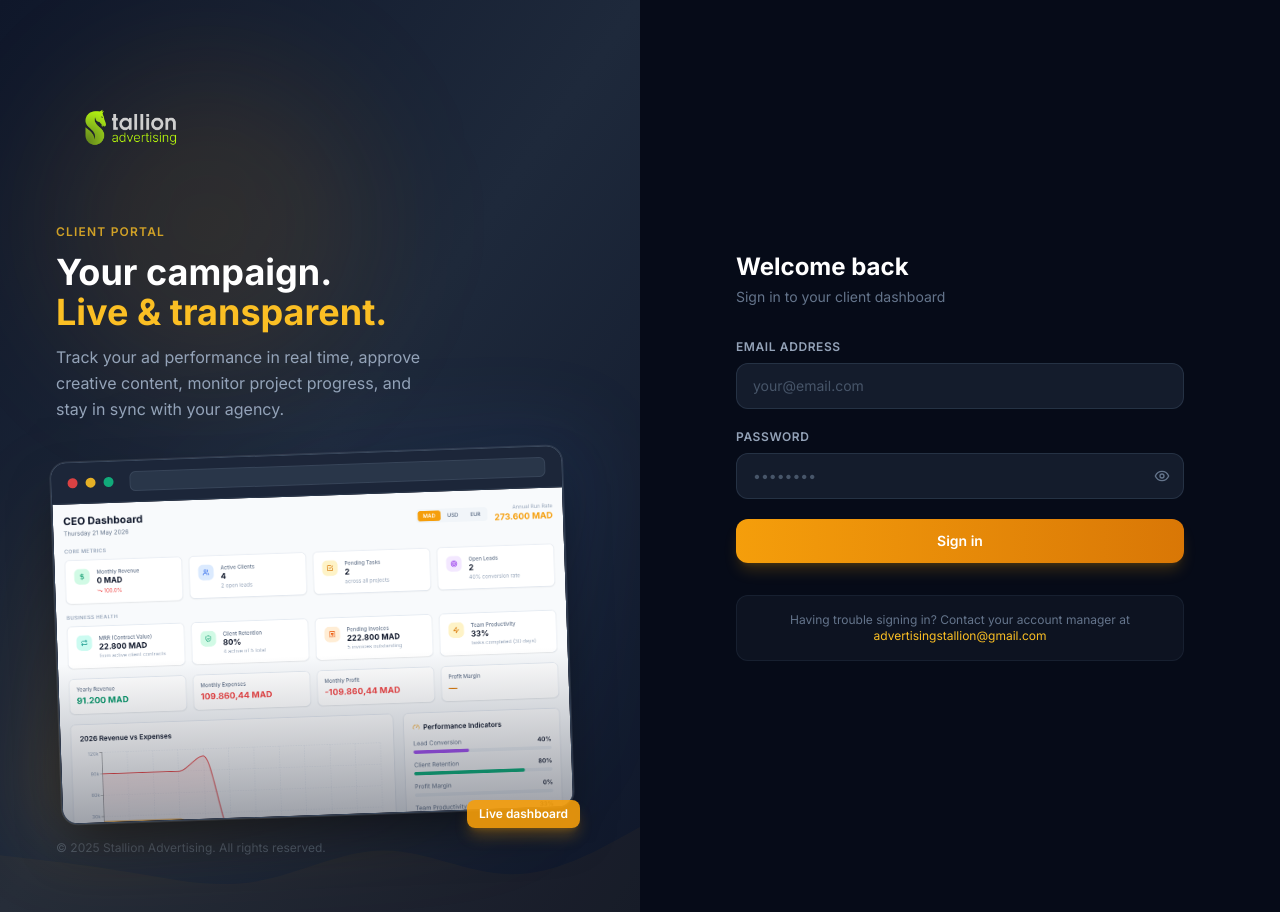
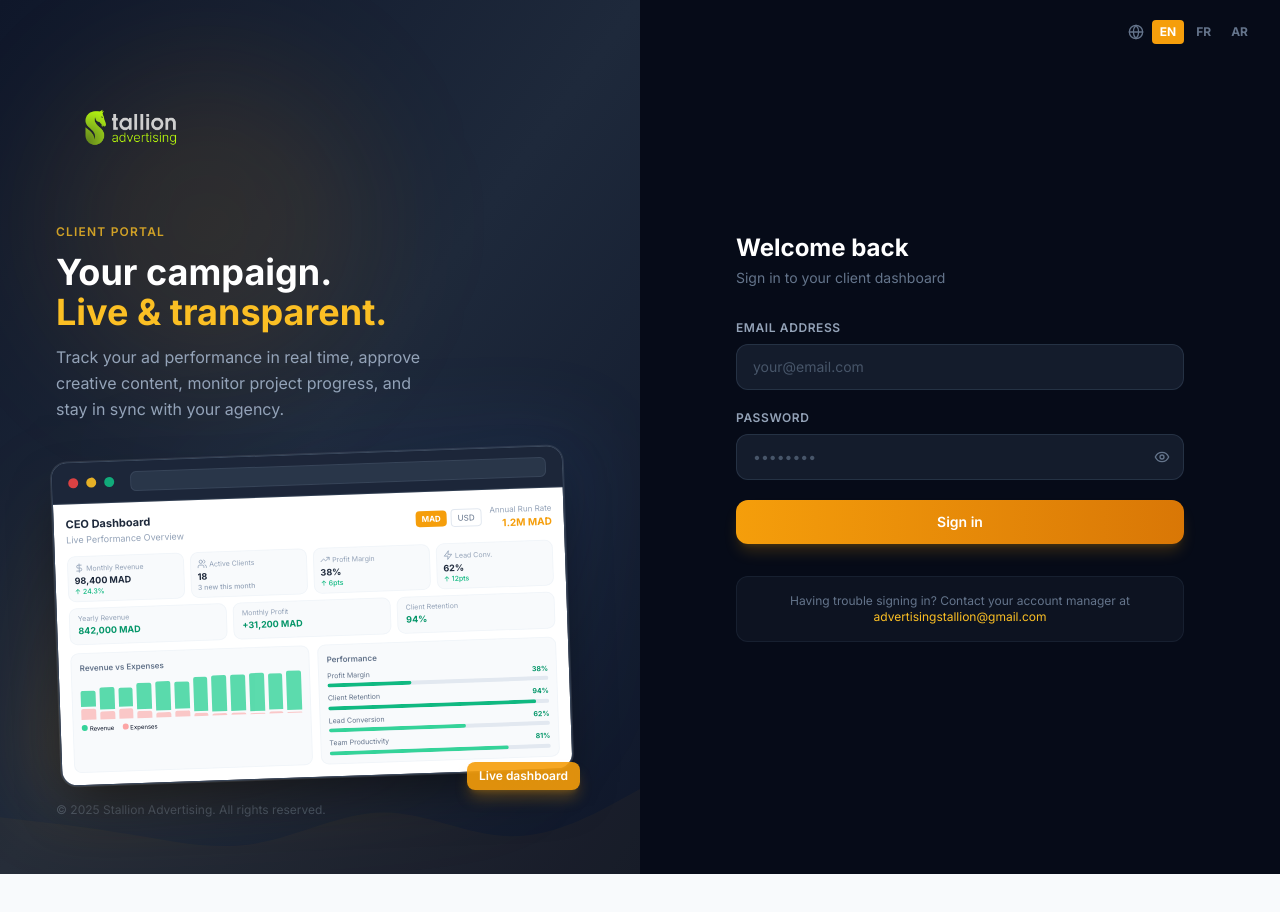
Before and after one commit to Hicham2115/STALLION-ADVERTISING-SYSTEM, a React (Vite) app in the folder frontend/: page /portal/login in a window 1280 px wide. After the commit the page ends 874 px from the top, so only its background shows below. Built offline with nearby package versions, Linux system fonts and the light colour scheme; no server answers.

Commit message:
first commit

```diff
--- a/frontend/src/components/AuthLeftPanel.tsx
+++ b/frontend/src/components/AuthLeftPanel.tsx
@@ -1,8 +1,7 @@
 import type { ReactNode } from 'react';
 import logo from '@/assets/png.png';
 import { useTranslation } from 'react-i18next';
-
-const DASHBOARD_PREVIEW = '/images/dashboard-preview.png';
+import { TrendingUp, Users, DollarSign, Zap } from 'lucide-react';
 
 type AuthLeftPanelProps = {
   eyebrow?: string;
@@ -70,14 +69,99 @@ export default function AuthLeftPanel({
                   <span className="w-2.5 h-2.5 rounded-full bg-emerald-500/90" />
                   <span className="ml-2 flex-1 h-5 rounded-md bg-slate-700/60 border border-slate-600/50" />
                 </div>
-                <div className="relative aspect-[16/10] bg-slate-950 overflow-hidden">
-                  <img
-                    src={DASHBOARD_PREVIEW}
-                    alt={t('auth.dashboardPreviewAlt')}
-                    className="w-full h-full object-cover object-top"
-                    loading="eager"
-                  />
-                  <div className="absolute inset-0 bg-gradient-to-t from-slate-900/40 via-transparent to-transparent pointer-events-none" />
+                {/* Mini dashboard preview */}
+                <div className="bg-white p-3 text-[10px] select-none">
+                  {/* Header */}
+                  <div className="flex items-center justify-between mb-2.5">
+                    <div>
+                      <p className="font-bold text-slate-800 text-[11px]">CEO Dashboard</p>
+                      <p className="text-slate-400 text-[9px]">Live Performance Overview</p>
+                    </div>
+                    <div className="flex items-center gap-1">
+                      <span className="px-1.5 py-0.5 rounded bg-amber-500 text-white font-bold text-[8px]">MAD</span>
+                      <span className="px-1.5 py-0.5 rounded border border-slate-200 text-slate-500 text-[8px]">USD</span>
+                      <div className="ml-1 text-right">
+                        <p className="text-[8px] text-slate-400">Annual Run Rate</p>
+                        <p className="font-bold text-amber-500 text-[10px]">1.2M MAD</p>
+                      </div>
+                    </div>
+                  </div>
+
+                  {/* Metric cards row 1 */}
+                  <div className="grid grid-cols-4 gap-1.5 mb-1.5">
+                    {[
+                      { icon: DollarSign, label: 'Monthly Revenue', value: '98,400 MAD', sub: '↑ 24.3%', green: true },
+                      { icon: Users,      label: 'Active Clients',  value: '18',         sub: '3 new this month', green: false },
+                      { icon: TrendingUp, label: 'Profit Margin',   value: '38%',        sub: '↑ 6pts',  green: true },
+                      { icon: Zap,        label: 'Lead Conv.',      value: '62%',        sub: '↑ 12pts', green: true },
+                    ].map(({ icon: Icon, label, value, sub, green }) => (
+                      <div key={label} className="bg-slate-50 rounded-lg p-1.5 border border-slate-100">
+                        <div className="flex items-center gap-0.5 mb-0.5">
+                          <Icon className="w-2.5 h-2.5 text-slate-400 shrink-0" />
+                          <p className="text-slate-400 leading-none" style={{ fontSize: '7px' }}>{label}</p>
+                        </div>
+                        <p className="font-bold text-slate-800 leading-tight text-[9px]">{value}</p>
+                        <p className={`leading-none mt-0.5 font-medium ${green ? 'text-emerald-500' : 'text-slate-400'}`} style={{ fontSize: '7px' }}>{sub}</p>
+                      </div>
+                    ))}
+                  </div>
+
+                  {/* Row 2 summary strip */}
+                  <div className="grid grid-cols-3 gap-1.5 mb-2">
+                    {[
+                      { label: 'Yearly Revenue', value: '842,000 MAD', color: 'text-emerald-600' },
+                      { label: 'Monthly Profit',  value: '+31,200 MAD',  color: 'text-emerald-600' },
+                      { label: 'Client Retention', value: '94%',         color: 'text-emerald-600' },
+                    ].map(({ label, value, color }) => (
+                      <div key={label} className="rounded-lg border border-slate-100 bg-slate-50 px-2 py-1.5">
+                        <p className="text-slate-400 leading-none mb-0.5" style={{ fontSize: '7px' }}>{label}</p>
+                        <p className={`font-bold ${color} text-[9px]`}>{value}</p>
+                      </div>
+                    ))}
+                  </div>
+
+                  {/* Chart bars + performance indicators side by side */}
+                  <div className="grid grid-cols-2 gap-2">
+                    {/* Mini bar chart */}
+                    <div className="bg-slate-50 rounded-lg p-2 border border-slate-100">
+                      <p className="text-slate-500 font-semibold mb-1.5 text-[8px]">Revenue vs Expenses</p>
+                      <div className="flex items-end gap-1 h-10">
+                        {[40, 55, 48, 65, 72, 68, 85, 90, 88, 95, 92, 98].map((h, i) => (
+                          <div key={i} className="flex-1 flex flex-col gap-0.5 items-center">
+                            <div className="w-full rounded-t-sm bg-emerald-400/80" style={{ height: `${h * 0.4}px` }} />
+                            <div className="w-full rounded-t-sm bg-red-300/60" style={{ height: `${(100 - h) * 0.18}px` }} />
+                          </div>
+                        ))}
+                      </div>
+                      <div className="flex gap-2 mt-1">
+                        <span className="flex items-center gap-0.5" style={{ fontSize: '6px' }}><span className="w-1.5 h-1.5 rounded-full bg-emerald-400 inline-block" /> Revenue</span>
+                        <span className="flex items-center gap-0.5" style={{ fontSize: '6px' }}><span className="w-1.5 h-1.5 rounded-full bg-red-300 inline-block" /> Expenses</span>
+                      </div>
+                    </div>
+
+                    {/* Performance indicators */}
+                    <div className="bg-slate-50 rounded-lg p-2 border border-slate-100">
+                      <p className="text-slate-500 font-semibold mb-1.5 text-[8px]">Performance</p>
+                      <div className="space-y-1.5">
+                        {[
+                          { label: 'Profit Margin',    pct: 38, color: 'bg-emerald-500' },
+                          { label: 'Client Retention', pct: 94, color: 'bg-emerald-500' },
+                          { label: 'Lead Conversion',  pct: 62, color: 'bg-emerald-400' },
+                          { label: 'Team Productivity',pct: 81, color: 'bg-emerald-400' },
+                        ].map(({ label, pct, color }) => (
+                          <div key={label}>
+                            <div className="flex justify-between mb-0.5">
+                              <span className="text-slate-500" style={{ fontSize: '7px' }}>{label}</span>
+                              <span className="text-emerald-600 font-bold" style={{ fontSize: '7px' }}>{pct}%</span>
+                            </div>
+                            <div className="h-1 bg-slate-200 rounded-full overflow-hidden">
+                              <div className={`h-full rounded-full ${color}`} style={{ width: `${pct}%` }} />
+                            </div>
+                          </div>
+                        ))}
+                      </div>
+                    </div>
+                  </div>
                 </div>
               </div>
             </div>
--- a/frontend/src/pages/Portal/Login.tsx
+++ b/frontend/src/pages/Portal/Login.tsx
@@ -1,12 +1,18 @@
 import { useState, FormEvent } from 'react';
 import { usePortalAuth } from '@/context/PortalAuthContext';
-import { Eye, EyeOff, AlertCircle } from 'lucide-react';
+import { Eye, EyeOff, AlertCircle, Globe } from 'lucide-react';
 import AuthLeftPanel from '@/components/AuthLeftPanel';
 import logo from '@/assets/png.png';
 import { useTranslation } from 'react-i18next';
 
+const LANGUAGES = [
+  { code: 'en', label: 'EN', full: 'English' },
+  { code: 'fr', label: 'FR', full: 'Français' },
+  { code: 'ar', label: 'AR', full: 'العربية' },
+];
+
 export default function PortalLogin() {
-  const { t } = useTranslation();
+  const { t, i18n } = useTranslation();
   const { login } = usePortalAuth();
   const [email, setEmail] = useState('');
   const [password, setPassword] = useState('');
@@ -41,7 +47,26 @@ export default function PortalLogin() {
       />
 
       {/* Right login panel */}
-      <div className="w-full lg:w-1/2 flex items-center justify-center p-8 bg-[#060b18]">
+      <div className="w-full lg:w-1/2 flex items-center justify-center p-8 bg-[#060b18] relative">
+        {/* Language switcher */}
+        <div className="absolute top-5 right-6 flex items-center gap-1">
+          <Globe className="w-4 h-4 text-slate-500 mr-1" />
+          {LANGUAGES.map((lang) => (
+            <button
+              key={lang.code}
+              onClick={() => i18n.changeLanguage(lang.code)}
+              title={lang.full}
+              className={`px-2 py-1 rounded text-xs font-bold transition-colors ${
+                i18n.language === lang.code
+                  ? 'bg-amber-500 text-white'
+                  : 'text-slate-500 hover:text-amber-400'
+              }`}
+            >
+              {lang.label}
+            </button>
+          ))}
+        </div>
+
         <div className="w-full max-w-md">
           <div className="lg:hidden flex items-center mb-8">
             <img src={logo} alt={t('auth.stallionAlt')} className="h-32 w-auto object-contain" />
```
